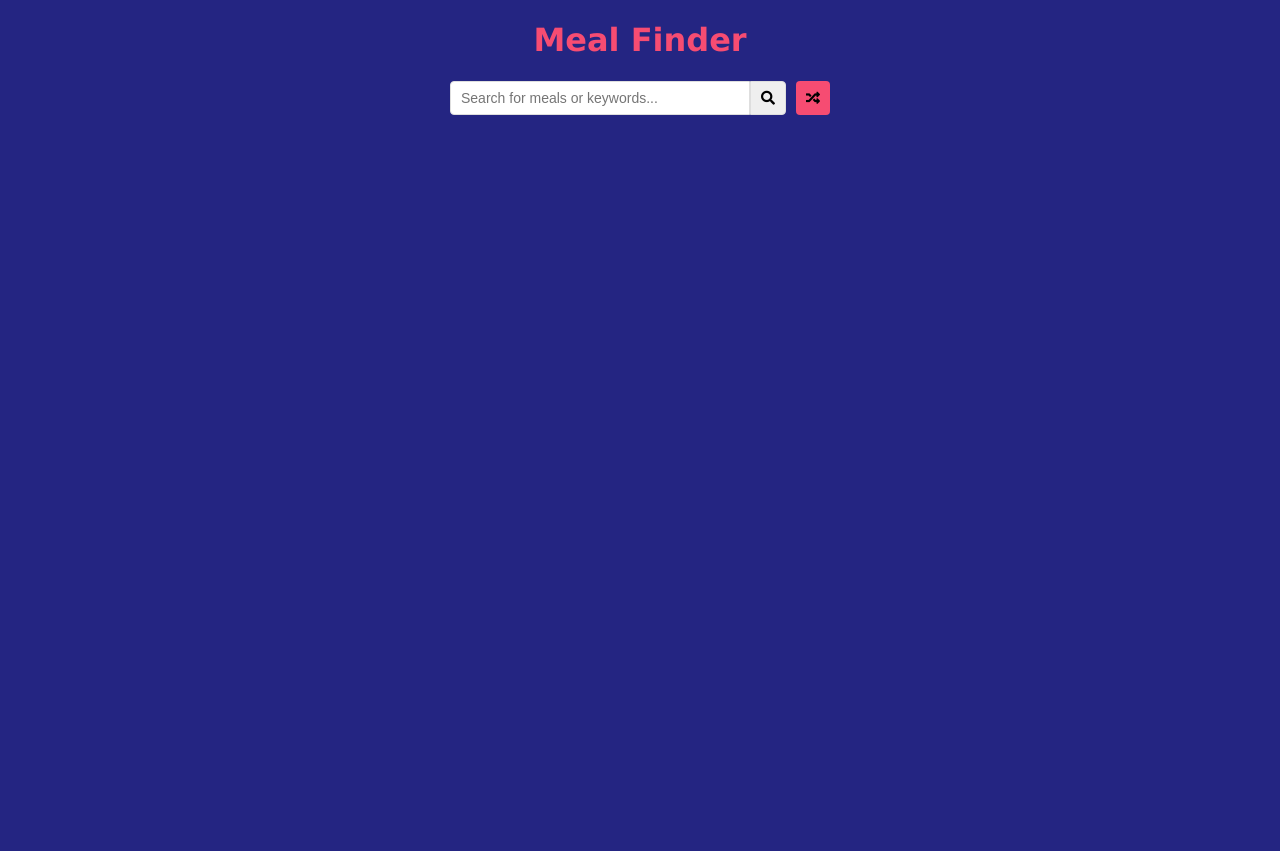
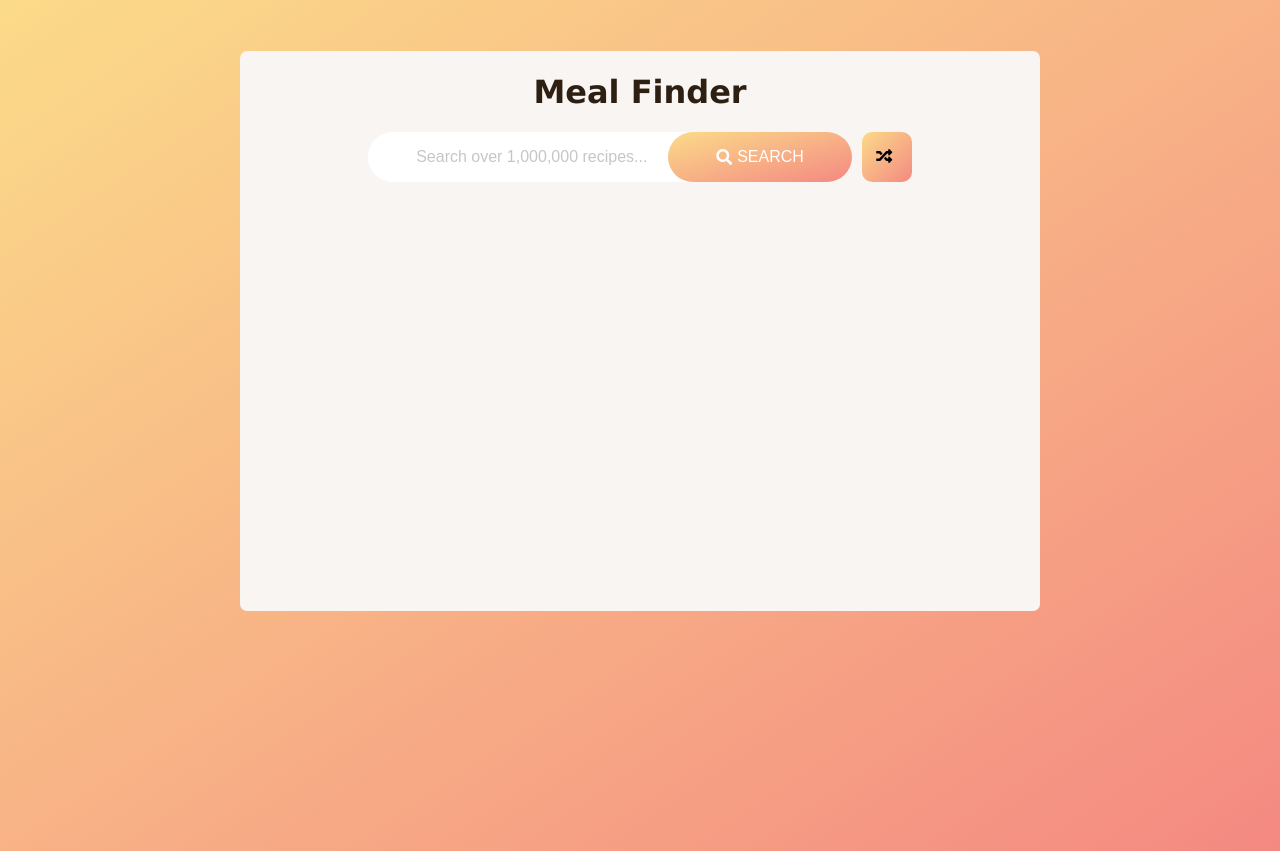
Before and after one commit to Mohamedsol/Meal-Finder, a plain HTML site: page index.html in a window 1280 px wide. Before the commit the page ends 800 px from the top, so only its background shows below. Drawn offline with Linux system fonts and the light colour scheme.

Commit message:
css animation

```diff
--- a/index.html
+++ b/index.html
@@ -14,10 +14,11 @@
   <div class="container">
       <h1>Meal Finder</h1>
       <div class="flex">
-          <form  class="flex" id="submit">
-              <input type="text" id="search"  placeholder="Search for meals or keywords...">
+          <form  class="flex-form" id="submit">
+              <input type="text" id="search" placeholder="Search over 1,000,000 recipes...">
               <button type="submit" class="search-btn">
                   <i class="fas fa-search"></i>
+                Search
               </button>
           </form>
           <button class="random-btn" id="random">
--- a/script.js
+++ b/script.js
@@ -24,7 +24,7 @@ function searchMeal(e) {
         resultHeading.innerHTML = `<h2>Search results for '${term}':</h2>`;
 
         if (data.meals === null) {
-          resultHeading.innerHTML = `<p>There are no search results. Try again!<p>`;
+          resultHeading.innerHTML = `<h2>There are no search results. Try again!</h2>`;
         } else {
           mealsEl.innerHTML = data.meals
             .map(
--- a/style.css
+++ b/style.css
@@ -3,23 +3,34 @@
 }
 
 body {
-  background-color: #242582;
+  background-image: linear-gradient(to right bottom, #FBDB89, #F48982);
+  background-repeat: no-repeat;
+  background-size: cover;
+  min-height: 100vh;
   color: #fff;
   font-family: Verdana, Geneva, Tahoma, sans-serif;
   margin: 0;
 }
 
-h1 {
-  color: #f64c72;
+h1{
+  color: #2d2013;
+  animation: moveToRight 2s;
+}
+
+h2{
+  margin-top: 80px;
+  color: #2d2013;
 }
 
 .container {
+  background-color: #F9F5F3;
+  min-height: 70vh;
+  border-radius: 7px;
   max-width: 800px;
-  margin: auto;
+  margin: 4vw auto;
   display: flex;
   flex-direction: column;
   align-items: center;
-  justify-content: center;
   text-align: center;
 }
 
@@ -27,11 +38,17 @@ h1 {
   display: flex;
 }
 
+.flex-form {
+display: flex;
+background-color: #fff;
+border-radius: 10rem
+}
+
 button,
 input {
-  border-top-left-radius: 4px;
-  border-bottom-left-radius: 4px;
-  border: 1px solid #dedede;
+  border-top-left-radius: 10rem;
+  border-bottom-left-radius: 10rem;
+  border: 0;
   font-size: 14px;
   padding: 8px 10px;
   margin: 0;
@@ -40,28 +57,37 @@ input {
 
 input[type="text"] {
   width: 300px;
+  font: 400 13.3333px Arial;
+  padding: 1rem 0 1rem 3rem;
+  font-size: 1rem;
+}
+::placeholder {
+  color: #cac5c5;
 }
 
 .search-btn {
-  border-top-left-radius: 0;
-  border-bottom-left-radius: 0;
-  border-top-right-radius: 4px;
-  border-bottom-right-radius: 4px;
   cursor: pointer;
+  background-image: linear-gradient(to right bottom, #FBDB89, #F48982);
+  border-radius: 10rem;
+  border: none;
+  text-transform: uppercase;
+  color: #fff;
+  cursor: pointer;
+  display: flex;
+  align-items: center;
+  padding: 1rem 3rem;
+  font-size: 1rem;
 }
 
+
 .random-btn {
-  border-top-right-radius: 4px;
-  border-bottom-right-radius: 4px;
+  border-radius: 10px;
   margin-left: 10px;
-  background-color: #f64c72;
+  background-image: linear-gradient(to right bottom, #FBDB89, #F48982);
   border: 0;
   cursor: pointer;
-  transition:1500ms ease-in;
-}
-
-.random-btn:hover {
-  background-color: #2d2013;
+  width: 50px;
+  font-size: 1rem;
 }
 
 .meals {
@@ -69,7 +95,14 @@ input[type="text"] {
   grid-template-columns: repeat(4, 1fr);
   grid-gap: 20px;
   margin-top: 20px;
+  padding: 20px 10px;
+
 }
+
+i{
+  margin-right: 5px;
+}
+
 
 .meal {
   cursor: pointer;
@@ -127,6 +160,7 @@ input[type="text"] {
   margin: 0;
   letter-spacing: 0.5px;
   line-height: 1.5;
+  color: #2d2013;;
 }
 
 .single-meal ul {
@@ -174,4 +208,28 @@ input[type="text"] {
     height: 300px;
     width: 300px;
   }
+
+  form {
+    width: 80%;
+    margin-left:20px ;
+  }
+  ::placeholder{
+    margin: 0;
+  }
 }
+
+
+@keyframes moveToRight{
+  0% {
+    transform: translateX(120px);
+    opacity: 0;
+  }
+  100% {
+    transform: translateX(0);
+    opacity: 1;
+  }
+
+
+@keyframes moveToLeft {
+
+}
```
